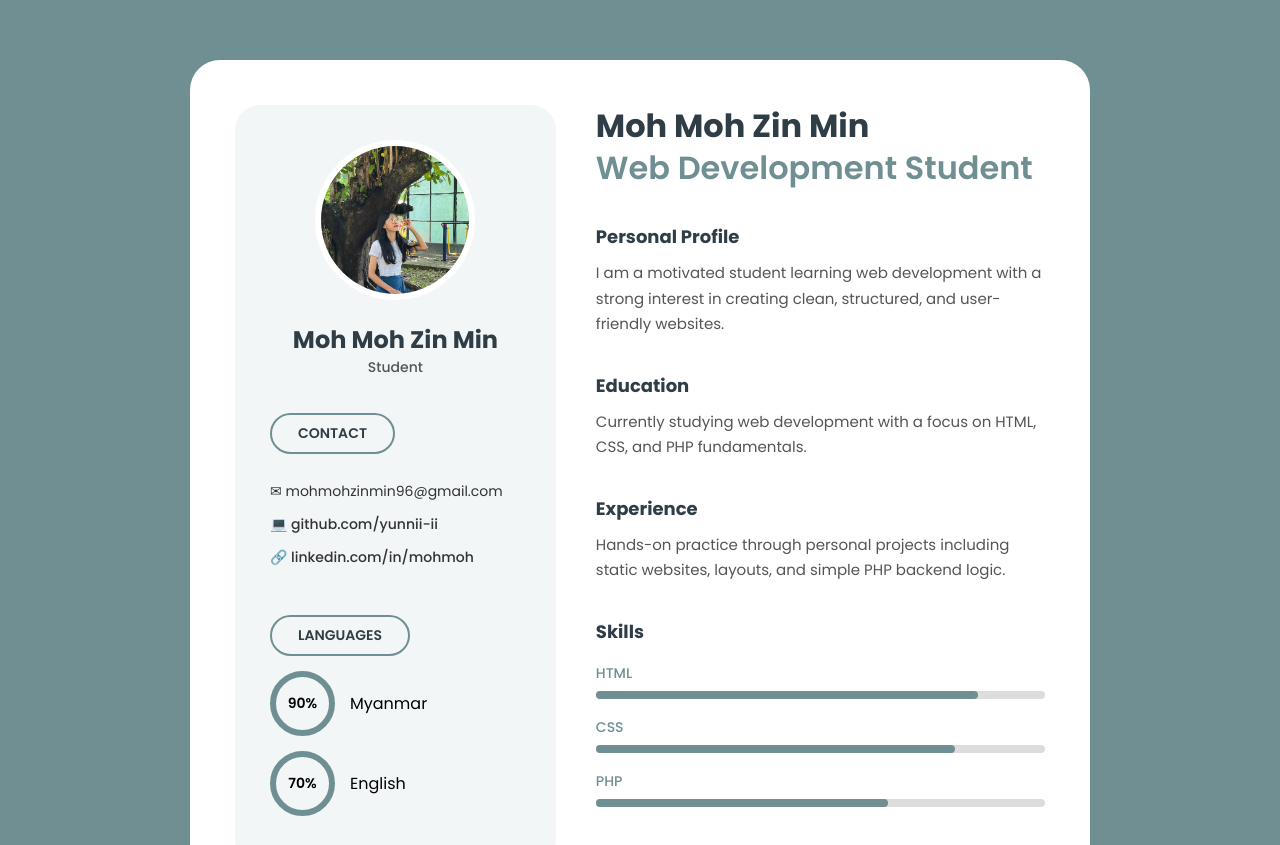
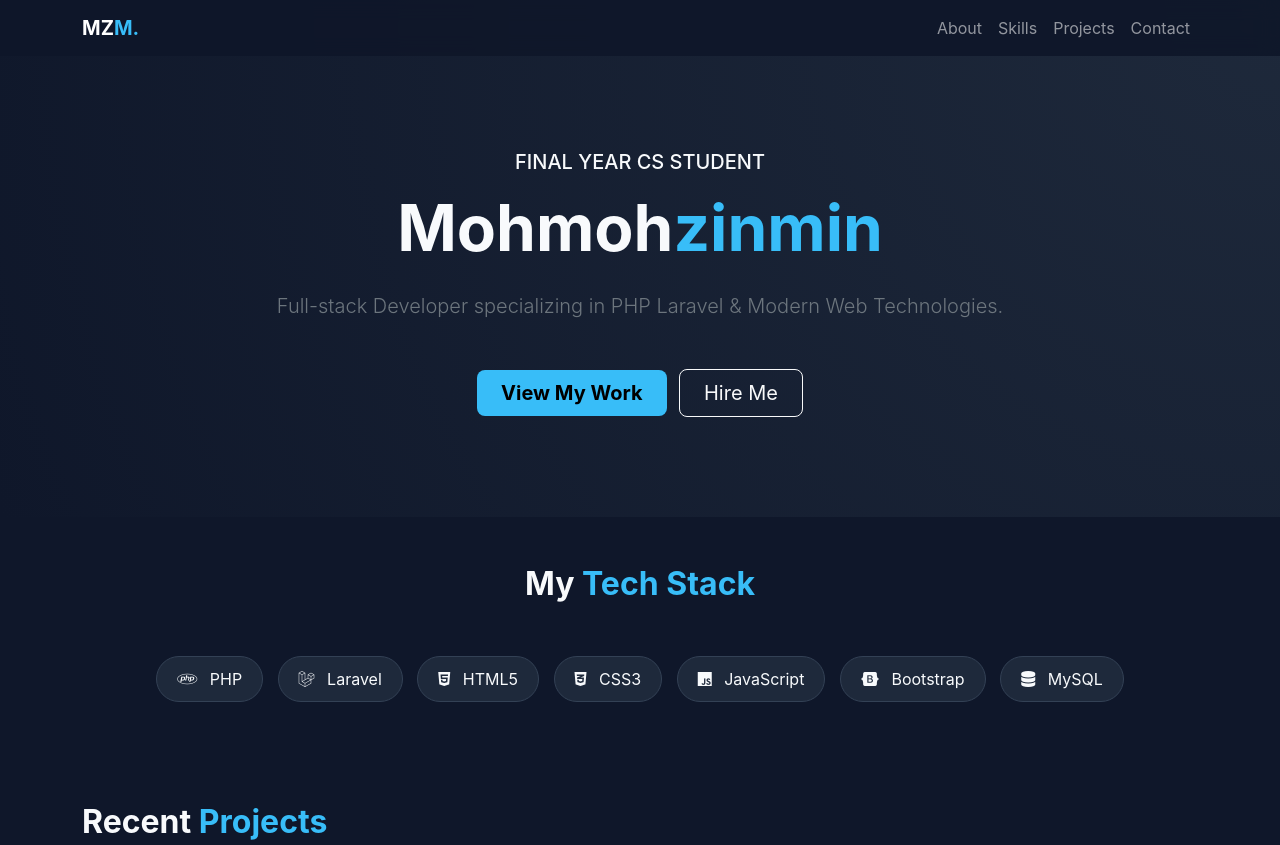
Before and after one commit to yunnii-ii/mohmoh, a plain HTML site: page index.html in a window 1280 px wide. Shown: the top 845 px of the page. Drawn offline with nearby package versions, Linux system fonts and the light colour scheme.

Commit message:
Refactor CV to Portfolio with Bootstrap styling
Updated the CV layout to a portfolio format with Bootstrap integration and improved styling.

```diff
--- a/index.html
+++ b/index.html
@@ -2,276 +2,176 @@
 <html lang="en">
 <head>
     <meta charset="UTF-8">
-<title>Moh Moh Zin Min | CV</title>
-
+    <meta name="viewport" content="width=device-width, initial-scale=1.0">
+    <title>Mohmohzinmin | Portfolio</title>
+    <link href="https://cdn.jsdelivr.net/npm/bootstrap@5.3.0/dist/css/bootstrap.min.css" rel="stylesheet">
+    <link rel="stylesheet" href="https://cdnjs.cloudflare.com/ajax/libs/font-awesome/6.4.0/css/all.min.css">
     <style>
-@import url('https://fonts.googleapis.com/css2?family=Poppins:wght@400;500;600;700&display=swap');
-
-:root{
-    --primary:#6f8f92;
-    --light:#f3f6f6;
-    --dark:#2f3e46;
+        :root {
+            --bg-color: #0f172a;
+            --card-bg: #1e293b;
+            --accent-color: #38bdf8;
+            --text-main: #f8fafc;
         }
 
-*{
-    margin:0;
-    padding:0;
-    box-sizing:border-box;
-    font-family:'Poppins',sans-serif;
+        body {
+            background-color: var(--bg-color);
+            color: var(--text-main);
+            font-family: 'Inter', sans-serif;
+            scroll-behavior: smooth;
         }
 
-body{
-    background:var(--primary);
-    padding:60px 0;
+        .navbar {
+            background: rgba(15, 23, 42, 0.9);
+            backdrop-filter: blur(10px);
         }
 
-/* CV CONTAINER */
-.cv{
-    width:900px;
-    margin:auto;
-    background:#fff;
-    border-radius:30px;
-    padding:45px;
-    display:grid;
-    grid-template-columns:1fr 1.4fr;
-    gap:40px;
+        .hero-section {
+            padding: 150px 0 100px;
+            background: radial-gradient(circle at top right, #1e293b, #0f172a);
         }
 
-/* LEFT COLUMN */
-.left{
-    background:var(--light);
-    border-radius:25px;
-    padding:35px;
+        .accent-text { color: var(--accent-color); }
+
+        .skill-badge {
+            background: var(--card-bg);
+            border: 1px solid #334155;
+            padding: 10px 20px;
+            border-radius: 50px;
+            display: inline-block;
+            margin: 5px;
+            transition: 0.3s;
         }
 
-/* PROFILE */
-.profile{
-    text-align:center;
+        .skill-badge:hover {
+            border-color: var(--accent-color);
+            transform: translateY(-5px);
         }
 
-.profile img{
-    width:160px;
-    height:160px;
-    border-radius:50%;
-    object-fit:cover;
-    border:6px solid #fff;
+        .project-card {
+            background: var(--card-bg);
+            border: none;
+            border-radius: 15px;
+            overflow: hidden;
+            transition: 0.4s;
         }
 
-.profile h1{
-    margin-top:15px;
-    font-size:24px;
-    color:var(--dark);
+        .project-card:hover {
+            transform: scale(1.03);
+            box-shadow: 0 10px 30px rgba(0,0,0,0.5);
         }
 
-.profile p{
-    font-size:14px;
-    color:#555;
-    font-weight:500;
+        .btn-primary {
+            background-color: var(--accent-color);
+            border: none;
+            color: #000;
+            font-weight: bold;
         }
 
-/* SECTION TITLE */
-.title{
-    margin:35px 0 15px;
-    display:inline-block;
-    padding:8px 26px;
-    border:2px solid var(--primary);
-    border-radius:30px;
-    font-weight:600;
-    color:var(--dark);
-    font-size:14px;
-}
-
-/* CONTACT */
-.contact p{
-    margin:12px 0;
-    font-size:14px;
-    color:#333;
-}
-
-.contact a{
-    text-decoration:none;
-    color:#333;
-    font-weight:500;
-}
-
-.contact a:hover{
-    color:var(--primary);
-}
-
-/* LANGUAGES */
-.lang-row{
-    display:flex;
-    align-items:center;
-    margin-bottom:15px;
-}
-
-.circle{
-    width:65px;
-    height:65px;
-    border-radius:50%;
-    border:6px solid var(--primary);
-    display:flex;
-    align-items:center;
-    justify-content:center;
-    font-size:14px;
-    font-weight:600;
-    margin-right:15px;
-}
-
-/* RIGHT COLUMN */
-.right h2{
-    font-size:32px;
-    color:var(--dark);
-    line-height:1.3;
-}
-
-.right span{
-    color:var(--primary);
-    font-weight:600;
-}
-
-.block{
-    margin-top:35px;
-}
-
-.block h3{
-    margin-bottom:10px;
-    font-size:18px;
-    color:var(--dark);
-}
-
-.block p{
-    font-size:15px;
-    color:#555;
-    line-height:1.7;
-}
-
-/* SKILLS BAR */
-.skill{
-    margin:15px 0;
-}
-
-.skill span{
-    font-size:14px;
-    font-weight:500;
-}
-
-.bar{
-    width:100%;
-    height:8px;
-    background:#ddd;
-    border-radius:10px;
-    margin-top:6px;
-}
-
-.fill{
-    height:100%;
-    background:var(--primary);
-    border-radius:10px;
+        footer {
+            padding: 50px 0;
+            border-top: 1px solid #334155;
         }
     </style>
 </head>
-
 <body>
 
-<div class="cv">
-
-    <!-- LEFT SIDE -->
-    <div class="left">
-
-        <div class="profile">
-            <img src="mm.jpg" alt="Profile Photo">
-            <h1>Moh Moh Zin Min</h1>
-            <p>Student</p>
-        </div>
-
-        <div class="title">CONTACT</div>
-        <div class="contact">
-            <p>✉ mohmohzinmin96@gmail.com</p>
-            <p>
-                <a href="https://github.com/yunnii-ii" target="_blank">
-                    💻 github.com/yunnii-ii
-                </a>
-            </p>
-            <p>
-                <a href="#" target="_blank">
-                    🔗 linkedin.com/in/mohmoh
-                </a>
-            </p>
-        </div>
-
-        <div class="title">LANGUAGES</div>
-        <div class="lang">
-            <div class="lang-row">
-                <div class="circle">90%</div>
-                <p>Myanmar</p>
-            </div>
-            <div class="lang-row">
-                <div class="circle">70%</div>
-                <p>English</p>
+    <nav class="navbar navbar-expand-lg navbar-dark fixed-top">
+        <div class="container">
+            <a class="navbar-brand fw-bold" href="#">MZ<span class="accent-text">M.</span></a>
+            <button class="navbar-toggler" type="button" data-bs-toggle="collapse" data-bs-target="#navbarNav">
+                <span class="navbar-toggler-icon"></span>
+            </button>
+            <div class="collapse navbar-collapse" id="navbarNav">
+                <ul class="navbar-nav ms-auto">
+                    <li class="nav-item"><a class="nav-link" href="#about">About</a></li>
+                    <li class="nav-item"><a class="nav-link" href="#skills">Skills</a></li>
+                    <li class="nav-item"><a class="nav-link" href="#projects">Projects</a></li>
+                    <li class="nav-item"><a class="nav-link" href="#contact">Contact</a></li>
+                </ul>
             </div>
         </div>
+    </nav>
 
+    <section class="hero-section text-center">
+        <div class="container">
+            <h5 class="text-uppercase tracking-widest mb-3">Final Year CS Student</h5>
+            <h1 class="display-3 fw-bold mb-4">Mohmoh<span class="accent-text">zinmin</span></h1>
+            <p class="lead mb-5 text-secondary">Full-stack Developer specializing in PHP Laravel & Modern Web Technologies.</p>
+            <a href="#projects" class="btn btn-primary btn-lg px-4 me-md-2">View My Work</a>
+            <a href="#contact" class="btn btn-outline-light btn-lg px-4">Hire Me</a>
         </div>
+    </section>
 
-    <!-- RIGHT SIDE -->
-    <div class="right">
-
-        <h2>Moh Moh Zin Min<br><span>Web Development Student</span></h2>
-
-        <div class="block">
-            <h3>Personal Profile</h3>
-            <p>
-                I am a motivated student learning web development with a strong
-                interest in creating clean, structured, and user-friendly websites.
-            </p>
-        </div>
-
-        <div class="block">
-            <h3>Education</h3>
-            <p>
-                Currently studying web development with a focus on HTML, CSS,
-                and PHP fundamentals.
-            </p>
-        </div>
-
-        <div class="block">
-            <h3>Experience</h3>
-            <p>
-                Hands-on practice through personal projects including static
-                websites, layouts, and simple PHP backend logic.
-            </p>
-        </div>
-
-        <div class="block">
-            <h3>Skills</h3>
-
-            <div class="skill">
-                <span>HTML</span>
-                <div class="bar">
-                    <div class="fill" style="width:85%"></div>
+    <section id="skills" class="py-5">
+        <div class="container">
+            <h2 class="text-center mb-5 fw-bold">My <span class="accent-text">Tech Stack</span></h2>
+            <div class="text-center">
+                <div class="skill-badge"><i class="fab fa-php me-2"></i> PHP</div>
+                <div class="skill-badge"><i class="fab fa-laravel me-2"></i> Laravel</div>
+                <div class="skill-badge"><i class="fab fa-html5 me-2"></i> HTML5</div>
+                <div class="skill-badge"><i class="fab fa-css3-alt me-2"></i> CSS3</div>
+                <div class="skill-badge"><i class="fab fa-js me-2"></i> JavaScript</div>
+                <div class="skill-badge"><i class="fab fa-bootstrap me-2"></i> Bootstrap</div>
+                <div class="skill-badge"><i class="fas fa-database me-2"></i> MySQL</div>
             </div>
         </div>
+    </section>
 
-            <div class="skill">
-                <span>CSS</span>
-                <div class="bar">
-                    <div class="fill" style="width:80%"></div>
+    <section id="projects" class="py-5">
+        <div class="container">
+            <h2 class="mb-5 fw-bold">Recent <span class="accent-text">Projects</span></h2>
+            <div class="row g-4">
+                <div class="col-md-4">
+                    <div class="card project-card h-100 p-3">
+                        <div class="card-body">
+                            <h5 class="card-title fw-bold text-white">E-Commerce System</h5>
+                            <p class="card-text text-secondary">Built with Laravel & Bootstrap. Features include cart management and admin dashboard.</p>
+                            <span class="badge bg-dark">Laravel</span>
+                            <span class="badge bg-dark">MySQL</span>
                         </div>
                     </div>
-
-            <div class="skill">
-                <span>PHP</span>
-                <div class="bar">
-                    <div class="fill" style="width:65%"></div>
+                </div>
+                <div class="col-md-4">
+                    <div class="card project-card h-100 p-3">
+                        <div class="card-body">
+                            <h5 class="card-title fw-bold text-white">Student Management</h5>
+                            <p class="card-text text-secondary">A CRUD application for university records using PHP and JavaScript.</p>
+                            <span class="badge bg-dark">PHP</span>
+                            <span class="badge bg-dark">Bootstrap</span>
                         </div>
                     </div>
+                </div>
+                <div class="col-md-4">
+                    <div class="card project-card h-100 p-3">
+                        <div class="card-body">
+                            <h5 class="card-title fw-bold text-white">Portfolio Website</h5>
+                            <p class="card-text text-secondary">Personal portfolio designed with modern CSS and responsive layouts.</p>
+                            <span class="badge bg-dark">HTML/CSS</span>
+                            <span class="badge bg-dark">JS</span>
+                        </div>
+                    </div>
+                </div>
+            </div>
+        </div>
+    </section>
 
+    <section id="contact" class="py-5 text-center">
+        <div class="container">
+            <h2 class="fw-bold mb-4">Let's <span class="accent-text">Connect</span></h2>
+            <p class="text-secondary mb-4">I'm currently looking for Internship/Junior opportunities!</p>
+            <a href="mailto:yourname@email.com" class="btn btn-primary btn-lg">Send an Email</a>
+            <div class="mt-4">
+                <a href="#" class="text-white mx-3"><i class="fab fa-github fa-2x"></i></a>
+                <a href="#" class="text-white mx-3"><i class="fab fa-linkedin fa-2x"></i></a>
             </div>
+        </div>
+    </section>
 
-    </div>
+    <footer class="text-center">
+        <p class="text-secondary">&copy; 2024 Mohmohzinmin. Made with &hearts; and Laravel.</p>
+    </footer>
 
-</div>
-
+    <script src="https://cdn.jsdelivr.net/npm/bootstrap@5.3.0/dist/js/bootstrap.bundle.min.js"></script>
 </body>
 </html>
```
Lines whose indentation alone changed are shown as unchanged.
